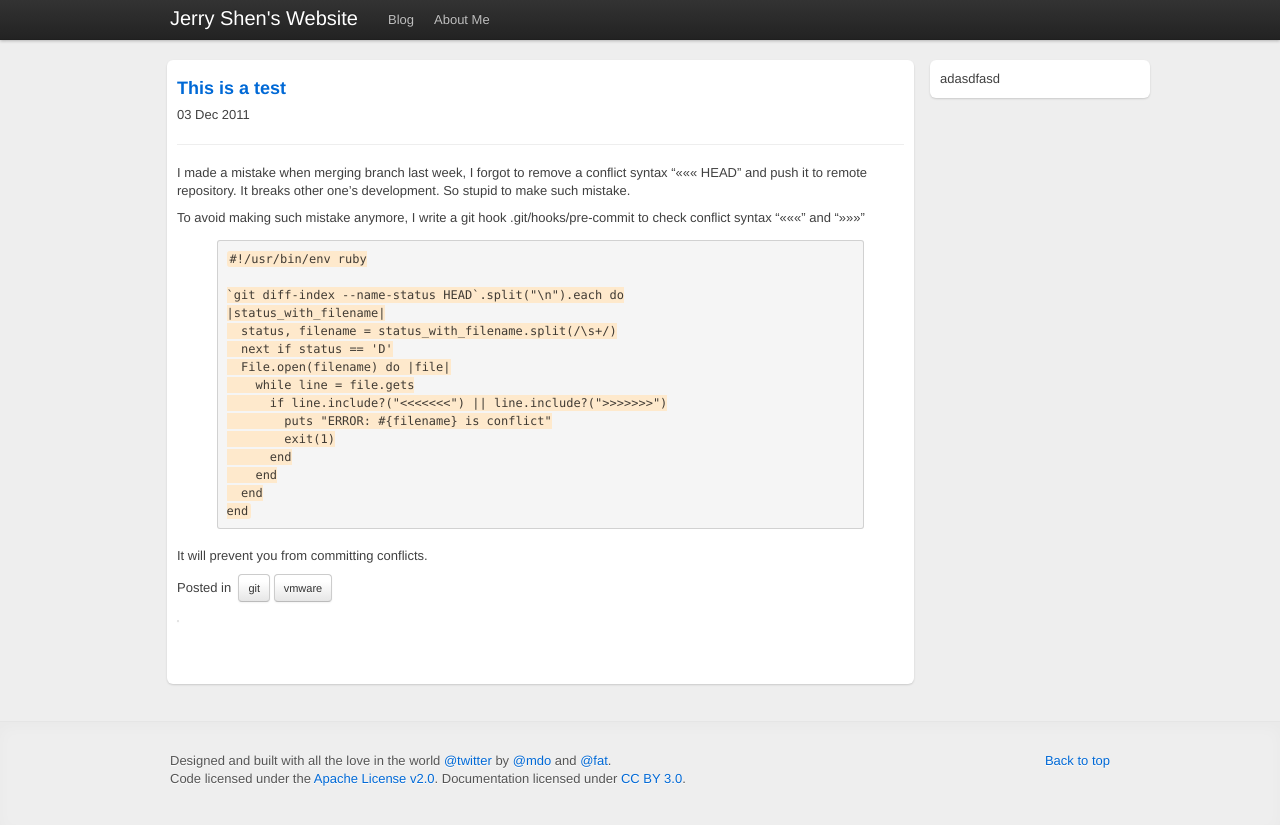
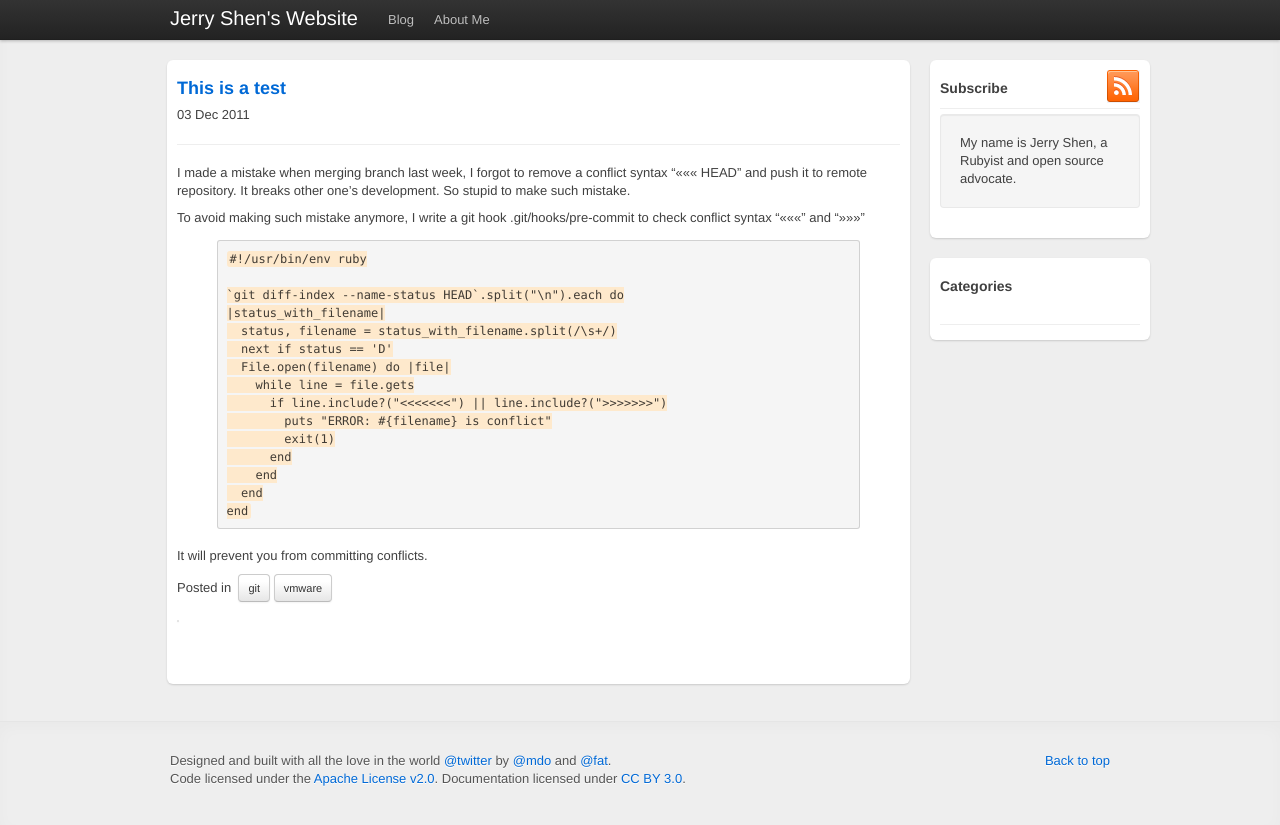
Before and after one commit to jerryshen/hansay.com, a Jekyll site: the page built from index.html, in a window 1280 px wide. Shown: the top 825 px of the page. Built offline with Jekyll 4.4.1, drawn with Linux system fonts in a browser that asks for light colours; Markdown is read by kramdown in place of the engine named in the settings; the list of posts is cut into pages by our own code.

Commit message:
add style for layout

```diff
--- a/_layouts/default.html
+++ b/_layouts/default.html
@@ -43,7 +43,21 @@
     <div class="container-fluid">
       <div class="sidebar">
         <div class="box">
-          adasdfasd
+          <h5 class="left">Subscribe</h5>
+          <a href="#" class="right"><img src="/images/rss.png" alt="rss feed" /></a>
+          <br/>
+          <hr/>
+          <div class="well">
+            My name is Jerry Shen, a Rubyist and open source advocate.
+          </div>
+        </div>
+
+        <div class="box">
+          <h5>Categories</h5>
+          <hr>
+          {% for category in site.categories %}
+
+          {% endfor %}
         </div>
       </div>
       <div class="content">
--- a/stylesheets/docs.css
+++ b/stylesheets/docs.css
@@ -320,6 +320,7 @@
 html {
 /*  background: url("/images/bg2.jpg") repeat scroll left bottom #EEEEEE;*/
   background-color: #EEEEEE;
+  box-shadow: 0 5px 15px rgba(0, 0, 0, 0.024) inset;
   display: table;
   height: 100%;
   width: 100%;
@@ -345,4 +346,14 @@
   box-shadow: 0 1px 2px rgba(0, 0, 0, 0.15);
   margin: 0 0 20px;
   padding: 10px;
+  overflow: hidden;
 }
+.box .left {
+  float: left;
+}
+.box .right {
+  float: right;
+}
+.sidebar .box hr {
+  margin-bottom: 5px;
+}
```
Also changed, not shown: images/rss.png (added), 5 other files.
